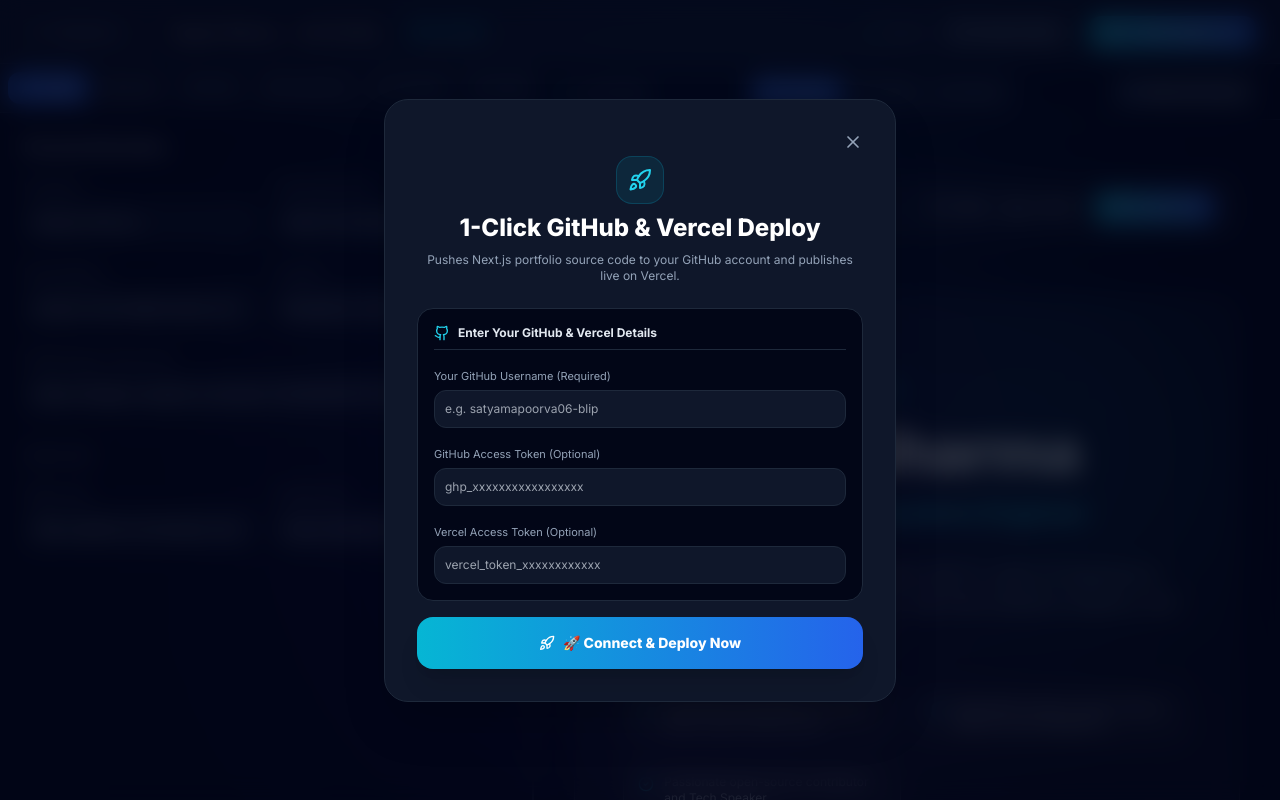
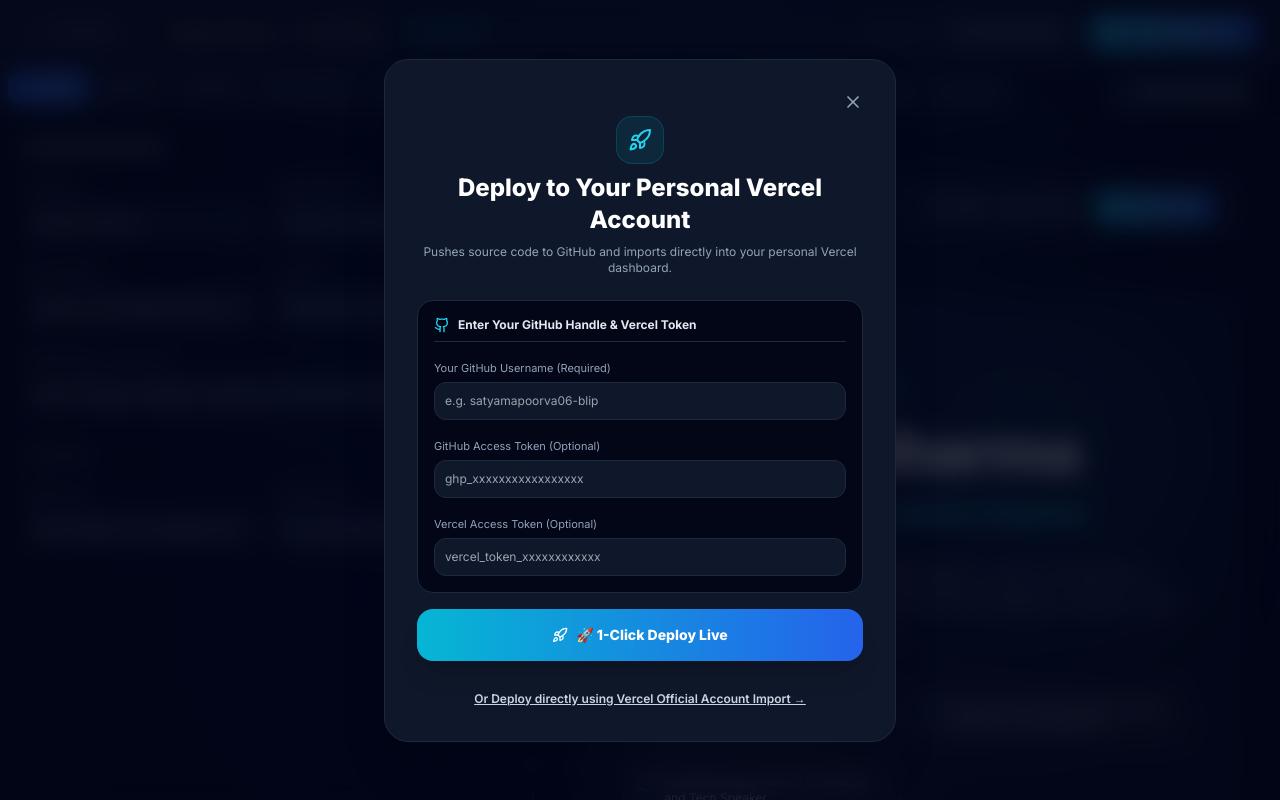
Before and after one commit to satyamapoorva06-blip/portfolio-maker, a Next.js app: page /editor/1 in a window 1280 px wide. Both pictures are taken after a click on the button "1-Click Deploy Live". Built offline with nearby package versions, Linux system fonts and the light colour scheme.

Commit message:
feat(deploy): add official 1-click Vercel Account Import button to deploy directly to user Vercel accounts

```diff
--- a/app/editor/[id]/page.tsx
+++ b/app/editor/[id]/page.tsx
@@ -141,6 +141,8 @@
     setTimeout(() => setCopied(false), 2000);
   };
 
+  const vercelImportUrl = `https://vercel.com/new/clone?repository-url=https://github.com/${inputGithubUser || user.github_username || 'satyamapoorva06-blip'}/${portfolio.slug}-portfolio`;
+
   return (
     <div className="h-screen flex flex-col bg-slate-950 text-slate-100 overflow-hidden font-sans relative">
       {/* Editor Top Navigation Bar */}
@@ -219,9 +221,9 @@
               <div className="w-12 h-12 rounded-2xl bg-cyan-500/10 border border-cyan-500/20 text-cyan-400 flex items-center justify-center mx-auto">
                 <Rocket className="w-6 h-6" />
               </div>
-              <h2 className="text-2xl font-extrabold text-white">1-Click GitHub & Vercel Deploy</h2>
+              <h2 className="text-2xl font-extrabold text-white">Deploy to Your Personal Vercel Account</h2>
               <p className="text-xs text-slate-400">
-                Pushes Next.js portfolio source code to your GitHub account and publishes live on Vercel.
+                Pushes source code to GitHub and imports directly into your personal Vercel dashboard.
               </p>
             </div>
 
@@ -243,21 +245,24 @@
                   </a>
                 </div>
 
-                <div className="flex gap-2 pt-2">
+                <div className="flex flex-col gap-2 pt-2">
                   <a
                     href={deployedUrls.liveUrl}
                     target="_blank"
                     rel="noopener noreferrer"
-                    className="flex-1 py-2.5 bg-emerald-600 hover:bg-emerald-500 text-white font-bold text-xs rounded-xl flex items-center justify-center gap-2 transition"
+                    className="w-full py-2.5 bg-emerald-600 hover:bg-emerald-500 text-white font-bold text-xs rounded-xl flex items-center justify-center gap-2 transition"
                   >
                     <Globe className="w-4 h-4" /> Visit Live Site
                   </a>
-                  <button
-                    onClick={() => copyToClipboard(deployedUrls.liveUrl || '')}
-                    className="px-4 py-2.5 bg-slate-800 hover:bg-slate-700 text-slate-200 font-bold text-xs rounded-xl border border-slate-700 flex items-center gap-2 transition"
+
+                  <a
+                    href={vercelImportUrl}
+                    target="_blank"
+                    rel="noopener noreferrer"
+                    className="w-full py-2.5 bg-white hover:bg-slate-100 text-slate-900 font-extrabold text-xs rounded-xl flex items-center justify-center gap-2 transition shadow-md"
                   >
-                    <Copy className="w-4 h-4" /> {copied ? 'Copied!' : 'Copy Link'}
-                  </button>
+                    <Rocket className="w-4 h-4 text-black" /> Deploy Directly into My Personal Vercel Account
+                  </a>
                 </div>
               </div>
             ) : (
@@ -265,7 +270,7 @@
                 {/* User Integration Input Card */}
                 <div className="p-4 bg-slate-950 border border-slate-800 rounded-2xl space-y-3">
                   <div className="flex items-center gap-2 text-xs font-bold text-slate-200 border-b border-slate-800 pb-2">
-                    <Github className="w-4 h-4 text-cyan-400" /> Enter Your GitHub & Vercel Details
+                    <Github className="w-4 h-4 text-cyan-400" /> Enter Your GitHub Handle & Vercel Token
                   </div>
 
                   <div>
@@ -308,8 +313,19 @@
                   className="w-full py-4 bg-gradient-to-r from-cyan-500 to-blue-600 hover:from-cyan-400 hover:to-blue-500 text-white font-extrabold rounded-2xl text-sm shadow-xl flex items-center justify-center gap-2 transition transform hover:-translate-y-0.5"
                 >
                   {deployLoading ? <Loader2 className="w-4 h-4 animate-spin" /> : <Rocket className="w-4 h-4" />}
-                  {deployLoading ? 'Deploying to GitHub & Vercel...' : '🚀 Connect & Deploy Now'}
+                  {deployLoading ? 'Deploying...' : '🚀 1-Click Deploy Live'}
                 </button>
+
+                <div className="pt-2 text-center">
+                  <a
+                    href={vercelImportUrl}
+                    target="_blank"
+                    rel="noopener noreferrer"
+                    className="inline-flex items-center gap-1.5 text-xs text-slate-300 hover:text-white underline font-semibold"
+                  >
+                    Or Deploy directly using Vercel Official Account Import →
+                  </a>
+                </div>
 
                 {deployStatus && (
                   <p className="text-xs text-cyan-300 bg-cyan-950/80 p-3 rounded-xl border border-cyan-800 text-center font-mono">
```
